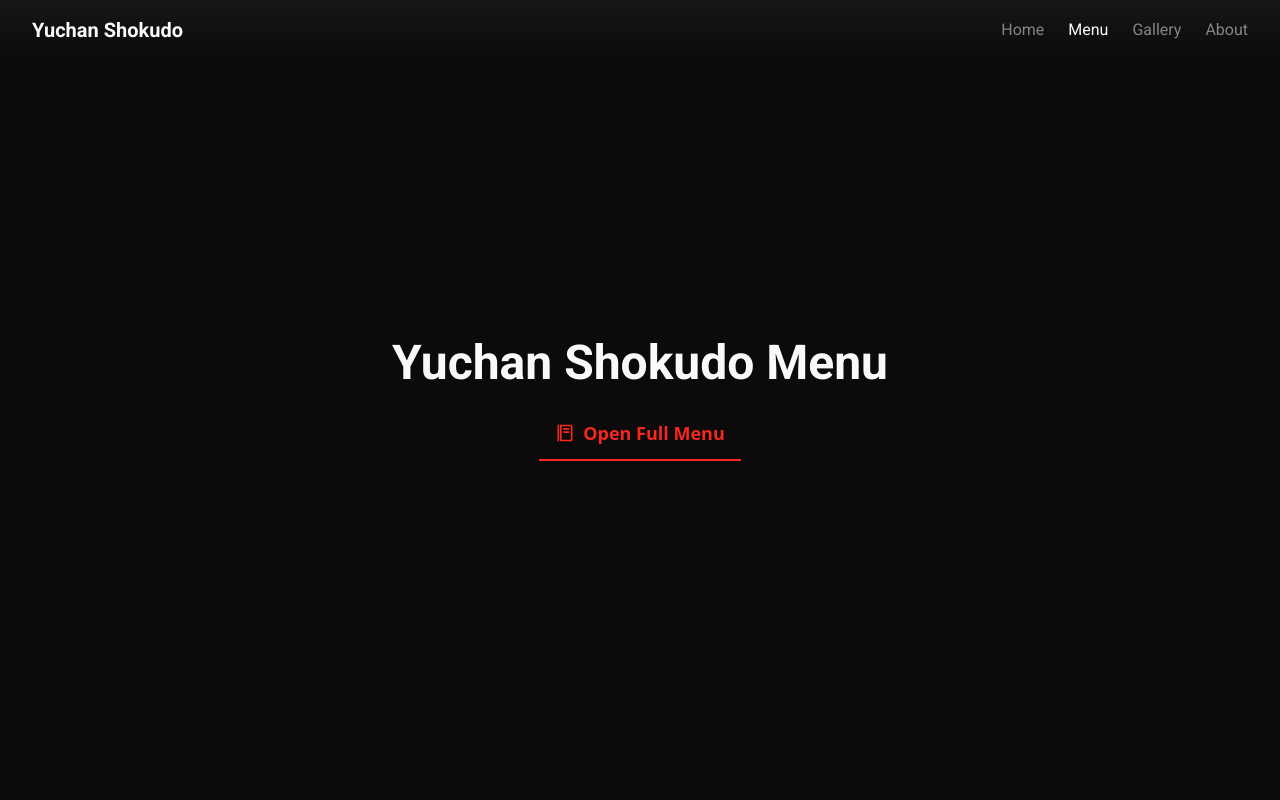
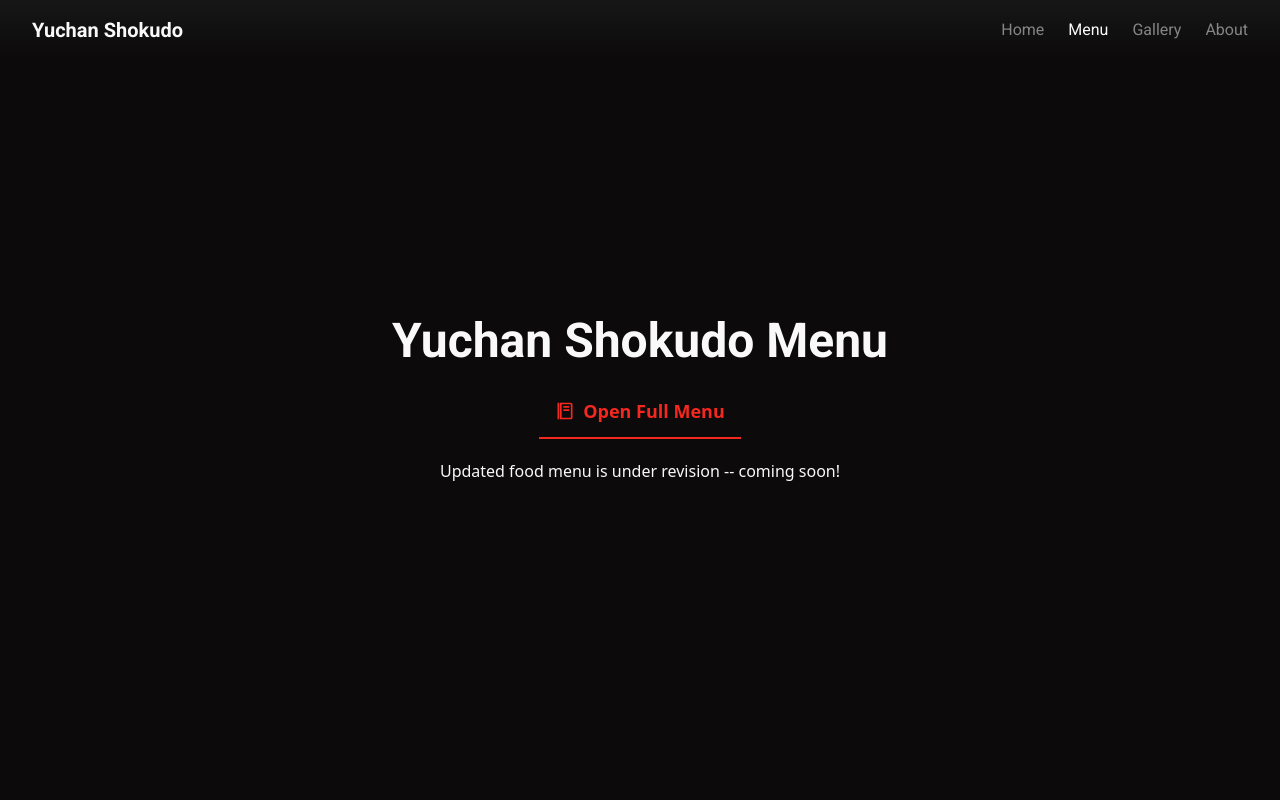
Before and after one commit to hcbcgroup/ys, a Next.js app: page /menu in a window 1280 px wide. Shown: the top 800 px of the page. Built offline with nearby package versions, Linux system fonts and the light colour scheme.

Commit message:
update: add temporary menu being revised text

```diff
--- a/pages/menu.tsx
+++ b/pages/menu.tsx
@@ -33,7 +33,7 @@ const Menupage: NextPage = () => {
           <h2 className="text-center font-bold text-3xl md:text-4xl lg:text-5xl mb-8">
             Yuchan Shokudo Menu
           </h2>
-          <code className="block font-sans w-max mx-auto text-center">
+          <p className="block font-sans w-max mx-auto text-center mb-5">
             <a
               href={MenuFile}
               target="_blank"
@@ -43,7 +43,15 @@ const Menupage: NextPage = () => {
               <BiFoodMenu className="text-xl" />
               <span>Open Full Menu</span>
             </a>
-          </code>
+          </p>
+          <p className="block font-sans mx-auto text-center text-sm lg:text-base">
+            <span>
+            Updated food menu is under revision
+            </span>{" "}
+            <span className="inline-block">
+            -- coming soon!
+            </span>
+            </p>
         </>
       </HeroText>
     </React.Fragment>
--- a/src/layouts/header.layout.tsx
+++ b/src/layouts/header.layout.tsx
@@ -57,7 +57,7 @@ const Header: React.FC = () => {
             <span
               onClick={() => asideOpenHandler(false)}
               className={reactClassname(
-                "absolute top-8 right-4  h-1 transform transition-all",
+                "fixed top-8 right-4 z-50 h-1 transform transition-all",
                 asideOpen
                   ? "rotate-45 w-10 translate-x-0 bg-texter"
                   : "w-0 translate-x-full bg-transparent"
@@ -66,7 +66,7 @@ const Header: React.FC = () => {
             <span
               onClick={() => asideOpenHandler(false)}
               className={reactClassname(
-                "absolute top-8 right-4  h-1 transform transition-all",
+                "fixed top-8 right-4 z-50  h-1 transform transition-all",
                 asideOpen
                   ? "-rotate-45 w-10 translate-x-0 bg-texter"
                   : "w-0 translate-x-full bg-transparent"
@@ -154,7 +154,7 @@ const Header: React.FC = () => {
             </Link>
             <button
               onClick={() => asideOpenHandler(true)}
-              className="flex flex-col items-center space-y-2"
+              className="flex flex-col items-center space-y-2 relaitve z-50"
             >
               <span
                 className={reactClassname(
--- a/styles/global.css
+++ b/styles/global.css
@@ -4,7 +4,8 @@
 /* reset styles */
 html,
 body {
-    font-family: 'Roboto', sans-serif
+    font-family: 'Roboto', sans-serif;
+    height: 100%;
 }
 
 ::-webkit-scrollbar {
@@ -14,8 +15,9 @@ body {
 /* accessibility circle container UI position change */
 div#userwayAccessibilityIcon.uai {
     top: 5.5rem;
-    right: 7rem;
-    transform: translateX(-4rem);
+    right: 0rem;
+    transform: translateX(0rem);
+
 }
 
 /* tailwind imports */
```
